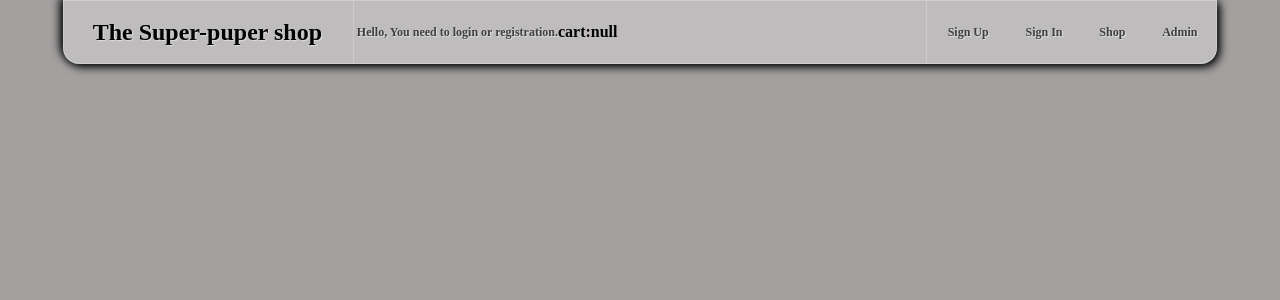
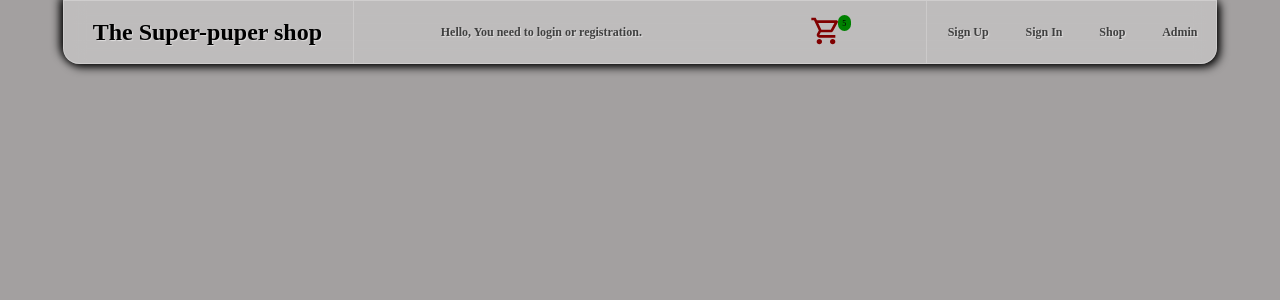
Before and after one commit to NameUserMy/Java_M.K, a React (Vite) app in the folder JavaBackFront/Java-Web-FrontEnd/: page / in a window 1280 px wide. Shown: the top 300 px of the page. Built offline with nearby package versions, Linux system fonts and the light colour scheme.

Commit message:
Cart widget

```diff
--- /dev/null
+++ b/JavaBackFront/Java-Web-FrontEnd/src/Components/Cart/Cart.jsx
@@ -0,0 +1,19 @@
+import './cart.css';
+const Cart = () => {
+
+    let countProduct=5;
+    let sum=100500;
+
+    return (
+
+        <div className='cart' title={countProduct?`${countProduct} product in cart on sum ${sum}`:"No product in cart"}>
+            <div className='product-count'>{countProduct}</div>
+            <svg xmlns="http://www.w3.org/2000/svg" viewBox="0 -960 960 960" fill="#800000">
+                <path d="M280-80q-33 0-56.5-23.5T200-160q0-33 23.5-56.5T280-240q33 0 56.5 23.5T360-160q0 33-23.5 56.5T280-80Zm400 0q-33 0-56.5-23.5T600-160q0-33 23.5-56.5T680-240q33 0 56.5 23.5T760-160q0 33-23.5 56.5T680-80ZM246-720l96 200h280l110-200H246Zm-38-80h590q23 0 35 20.5t1 41.5L692-482q-11 20-29.5 31T622-440H324l-44 80h480v80H280q-45 0-68-39.5t-2-78.5l54-98-144-304H40v-80h130l38 80Zm134 280h280-280Z" />
+            </svg>
+        </div>
+
+    );
+
+}
+export default Cart;
--- /dev/null
+++ b/JavaBackFront/Java-Web-FrontEnd/src/Components/Cart/cart.css
@@ -0,0 +1,19 @@
+.product-count {
+    background-color: green;
+    text-align: center;
+    align-content: center;
+    border-radius: 1vh;
+    width: 1vw;
+    height: 2vh;
+    position: absolute;
+    right: -0.7vw;
+    user-select: none;
+
+}
+
+.cart {
+    width: 2.5vw;
+    text-align: center;
+    align-content: center;
+    position: relative;
+}
--- a/JavaBackFront/Java-Web-FrontEnd/src/Components/Header/Header.jsx
+++ b/JavaBackFront/Java-Web-FrontEnd/src/Components/Header/Header.jsx
@@ -1,6 +1,7 @@
 import { Link } from "react-router-dom";
 import { useContext} from "react";
 import AppContext from "../AppContext";
+import Cart from "../Cart/Cart";
 
 const Header = () => {
     const { user,cart } = useContext(AppContext);
@@ -17,7 +18,9 @@ const Header = () => {
                 <span className="user-name">
                     Hello, {user?user.name:"You need to login or registration"}.
                 </span>
-                <h1> cart:{JSON.stringify(cart)}</h1>
+
+                <Cart />
+                {/* <h1> cart:{JSON.stringify(cart)}</h1> */}
             </div>
 
             <div className='header-menu'>
--- a/JavaBackFront/Java-Web-FrontEnd/src/index.css
+++ b/JavaBackFront/Java-Web-FrontEnd/src/index.css
@@ -78,6 +78,7 @@ header {
 .user-info {
   display: flex;
   align-items: center;
+  justify-content: space-around;
   font-size: 1vh;
   border-left: 1px solid rgba(255, 255, 255, 0.2);
   border-right: 1px solid rgba(255, 255, 255, 0.2);
```
